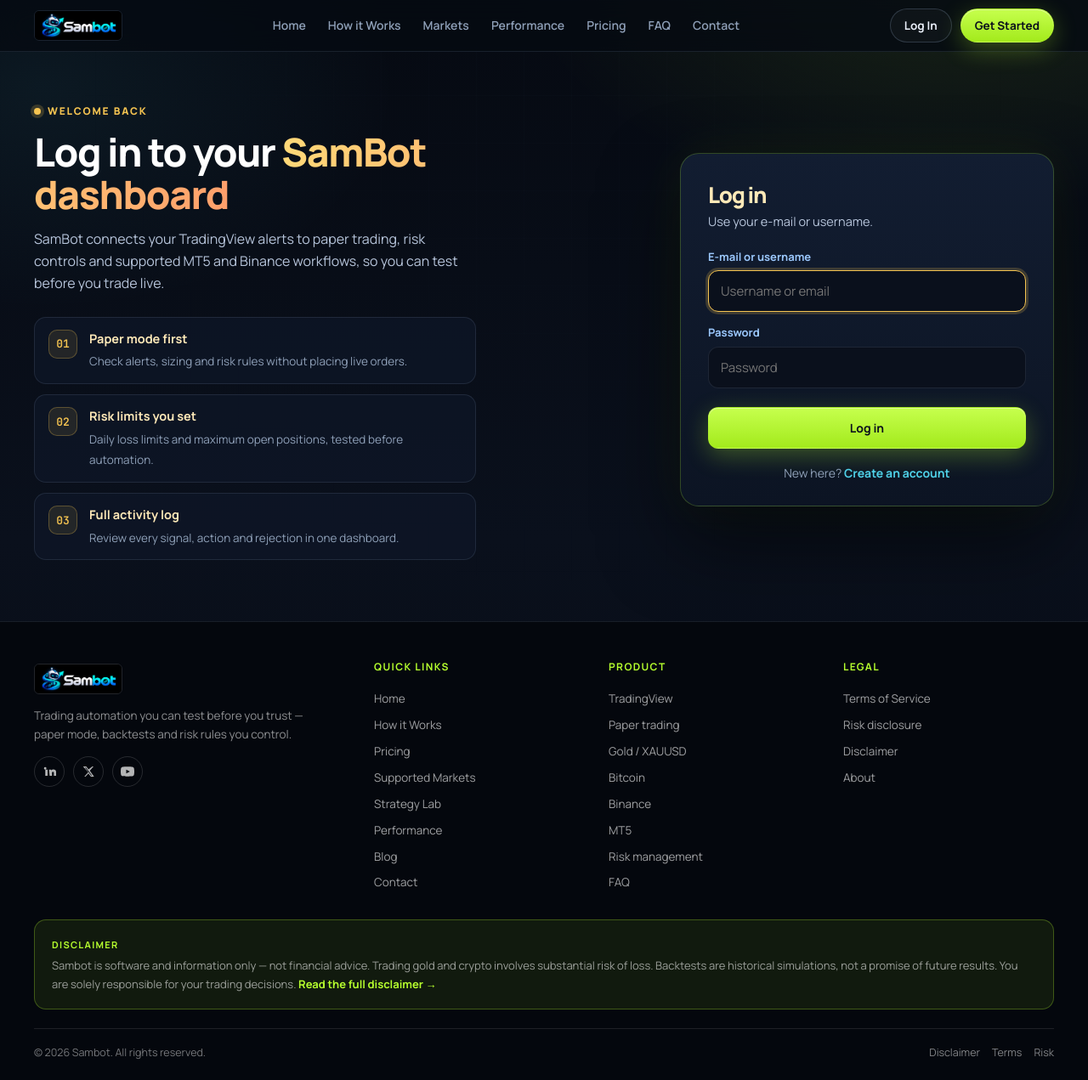
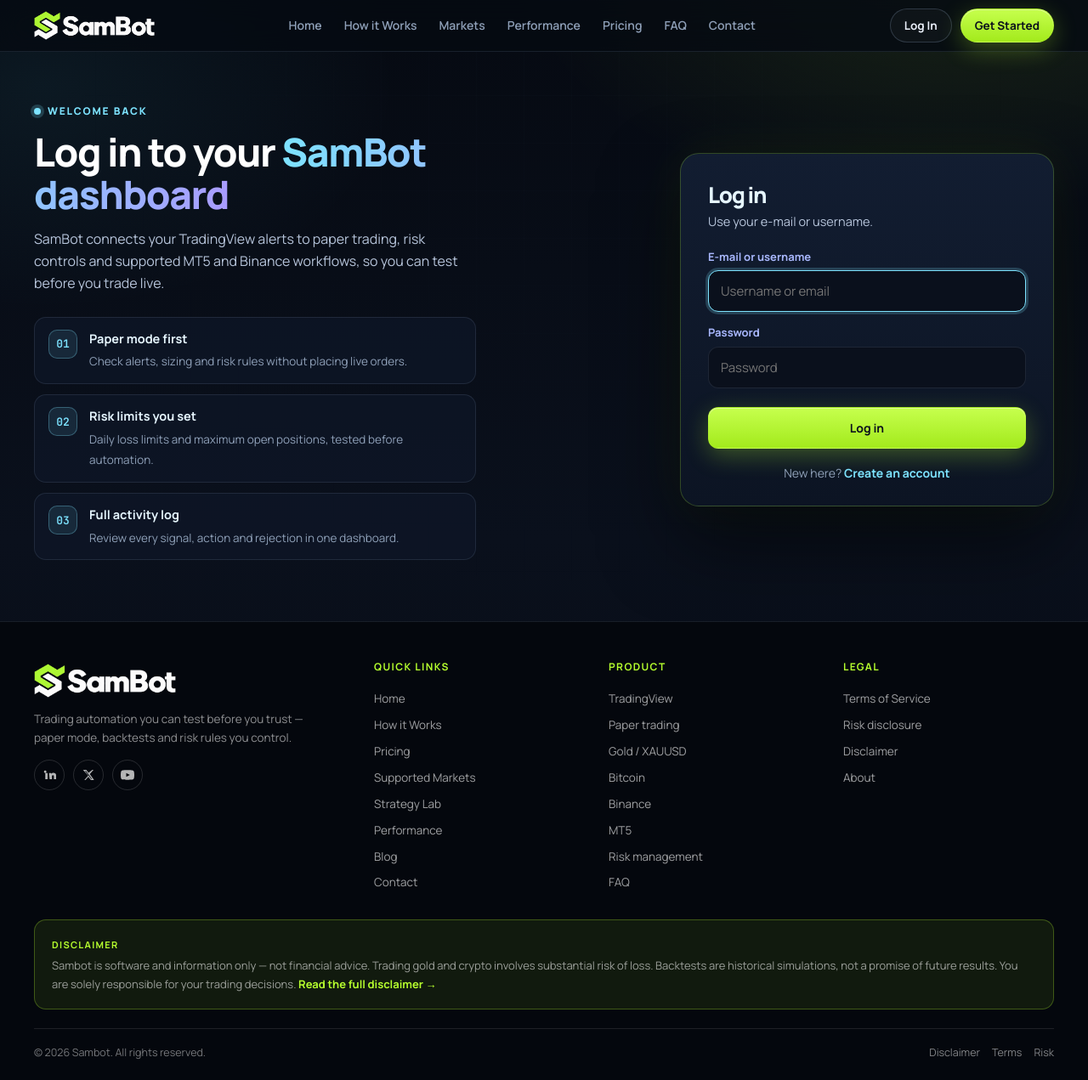
Before and after one commit to Sadamshah083/Tradingbot, a Django app: page /accounts/login/?next=/bot/ in a window 1280 px wide. Shown: the whole page at 85% size. Run offline with Django 5.2, Linux system fonts and the light colour scheme.

Commit message:
New SamBot logo in navbar/footer, replace yellow accents, balance home sections
Co-Authored-By: Claude Sonnet 5.5 <noreply@anthropic.com>

```diff
--- a/portal/static/css/sambot-theme.css
+++ b/portal/static/css/sambot-theme.css
@@ -1,7 +1,7 @@
 /* Sambot dark trading-terminal theme. Loaded after page styles so it overrides the light defaults. */
 :root{
   --spark:#B6FF2E;--spark2:#A3EA1C;--spark-soft:rgba(182,255,46,.16);
-  --gold:#F5C451;--gold-soft:rgba(245,196,81,.14);
+  --gold:#6FD3FF;--gold-soft:rgba(111,211,255,.14);
   --navy0:#060A12;--navy1:#0A101C;--navy2:#0F1828;--navy3:#162235;
   --graphite:#E8EEF8;--graphite2:#C9D3E3;--graphite3:#0F1828;
   --ink:#E8EEF8;--ink2:#060A12;--ink3:#9FB0C8;
@@ -27,7 +27,7 @@ html,body{background:var(--navy0);color:var(--text)}
 /* header */
 .site header.nav{background:rgba(6,10,18,.8);border-bottom:1px solid var(--line);box-shadow:none}
 .site nav .links a:hover,.site nav .links a.active{color:#fff;background:rgba(182,255,46,.12)}
-.logo img{border:1px solid var(--line)}
+.logo img{border:0;border-radius:0;height:34px;width:auto}
 .burger{background:var(--navy2);color:var(--text);border-color:var(--line)}
 .site nav .mobile{background:var(--navy1);box-shadow:0 20px 40px rgba(0,0,0,.5)}
 
@@ -113,8 +113,8 @@ a{color:var(--spark)}
 .mk-card:hover{transform:translateY(-4px);border-color:rgba(182,255,46,.4)}
 .mk-top{display:flex;align-items:center;gap:10px}
 .mk-badge{width:38px;height:38px;border-radius:11px;display:grid;place-items:center;font:800 11px "JetBrains Mono",monospace;flex:none}
-.mk-badge.gold{background:var(--gold-soft);color:var(--gold);border:1px solid rgba(245,196,81,.3)}
-.mk-badge.btc{background:rgba(247,147,26,.12);color:#F7931A;border:1px solid rgba(247,147,26,.3)}
+.mk-badge.gold{background:var(--gold-soft);color:var(--gold);border:1px solid rgba(111,211,255,.35)}
+.mk-badge.btc{background:rgba(155,140,255,.12);color:#B4A8FF;border:1px solid rgba(155,140,255,.35)}
 .mk-name b{display:block;color:#fff;font-size:15px}.mk-name small{color:var(--muted);font-size:11.5px}
 .mk-chg{margin-left:auto;padding:3px 9px;border-radius:999px;font-size:12px;font-weight:800;background:rgba(182,255,46,.12)}
 .mk-chg small{font-size:12px;font-weight:800}
@@ -122,7 +122,7 @@ a{color:var(--spark)}
 .mk-spark{width:100%;height:54px;display:block;margin:12px 0 8px}
 .mk-spark .line{fill:none;stroke:var(--spark);stroke-width:2;stroke-linejoin:round;vector-effect:non-scaling-stroke}
 .mk-spark .area{fill:url(#none);fill:rgba(182,255,46,.1);stroke:none}
-.mk-card:nth-child(1) .mk-spark .line{stroke:var(--gold)}.mk-card:nth-child(1) .mk-spark .area{fill:rgba(245,196,81,.1)}
+.mk-card:nth-child(1) .mk-spark .line{stroke:var(--gold)}.mk-card:nth-child(1) .mk-spark .area{fill:rgba(111,211,255,.1)}
 .mk-foot{display:flex;align-items:baseline;justify-content:space-between;gap:8px}
 .mk-price{color:#fff;font-size:18px;font-weight:800}.mk-note{color:#5F7089;font-size:10.5px}
 .mk-link{display:flex;align-items:center;gap:12px;padding:16px;border-radius:16px;border:1px solid var(--line);background:rgba(15,24,40,.8);color:var(--text);transition:transform .25s,border-color .25s,background .25s}
@@ -301,14 +301,35 @@ section.s .kicker{display:block;width:max-content;margin-left:auto;margin-right:
 .site footer .foot-main{padding:44px 0 22px}
 
 /* ===== login / register: warm accent palette for text ===== */
-.authpage .auth-side .eyebrow{color:#F5C451}
-.authpage .auth-side .eyebrow:before{background:#F5C451;box-shadow:0 0 0 4px rgba(245,196,81,.2)}
-.authpage .auth-side h1 .hi{background:linear-gradient(90deg,#FFD978,#FF9F6B);-webkit-background-clip:text;background-clip:text;color:transparent}
+.authpage .auth-side .eyebrow{color:#7DE3FF}
+.authpage .auth-side .eyebrow:before{background:#7DE3FF;box-shadow:0 0 0 4px rgba(125,227,255,.2)}
+.authpage .auth-side h1 .hi{background:linear-gradient(90deg,#7DE3FF,#A99BFF);-webkit-background-clip:text;background-clip:text;color:transparent}
 .authpage .auth-side .lead{color:#B6C4DA}
-.authpage .auth-points i{color:#F5C451;background:rgba(245,196,81,.1);border-color:rgba(245,196,81,.28)}
-.authpage .auth-points b{color:#FFE9B8}
-.authpage .auth-card h2{color:#FFE9B8}
-.authpage .auth-card label{color:#9CC9FF}
+.authpage .auth-points i{color:#7DE3FF;background:rgba(125,227,255,.1);border-color:rgba(125,227,255,.3)}
+.authpage .auth-points b{color:#E6F6FF}
+.authpage .auth-card h2{color:#E6F6FF}
+.authpage .auth-card label{color:#A9B8FF}
 .authpage .auth-card .lead2{color:#B6C4DA}
-.authpage .auth-card .alt a{color:#4FD1E8}
-.authpage .auth-card input:focus{border-color:#F5C451;box-shadow:0 0 0 3px rgba(245,196,81,.2)}
+.authpage .auth-card .alt a{color:#7DE3FF}
+.authpage .auth-card input:focus{border-color:#7DE3FF;box-shadow:0 0 0 3px rgba(125,227,255,.2)}
+
+/* ===== final pass: balanced sections ===== */
+.fcols .logo img{height:40px;width:auto;border:0}
+.home .risk-split{align-items:stretch}
+.home .risk-split>div:first-child{align-self:start}
+.home .risk-ui{display:flex;flex-direction:column;align-self:stretch;justify-content:space-between}
+.home .risk-ui .risk-row{flex:1;padding:0}
+.home .risk-ui h3{margin-bottom:6px}
+.home .perf-split{align-items:stretch}
+.home .perf-panel{display:flex;flex-direction:column}
+.home .perf-eq{flex:1;min-height:200px}
+.home .perf-copy{display:flex;flex-direction:column;justify-content:center}
+.home .perf-copy .cta{justify-content:flex-start}
+.home .plan>p{font-size:14px;line-height:1.55;min-height:112px}
+.home .plan .price{margin-top:6px}
+.home .faq-acc{align-items:start}
+.home .faq-item button{min-height:62px}
+.home .mk2-board,.home .perf-panel,.home .risk-ui{align-self:center}
+.home .risk-ui{align-self:stretch}
+.home .perf-panel{align-self:stretch}
+@media(max-width:1000px){.home .perf-copy .cta{justify-content:center}.home .plan>p{min-height:0}}
--- a/portal/templates/site/base.html
+++ b/portal/templates/site/base.html
@@ -106,12 +106,12 @@
   @media(max-width:560px){.fcols{grid-template-columns:1fr}.site h2{font-size:26px}.logo img{height:32px}.wrap{padding:0 16px}.foot-bottom{flex-direction:column;align-items:flex-start}}
 </style>
 {% block page_head %}{% endblock %}
-<link rel="stylesheet" href="{% static 'css/sambot-theme.css' %}?v=16">
+<link rel="stylesheet" href="{% static 'css/sambot-theme.css' %}?v=18">
 {% endblock %}
 {% block content %}
 <div class="site {% block site_class %}{% endblock %}">
 <header class="nav"><div class="wrap"><nav aria-label="Main">
-  <a class="logo" href="{% url 'landing' %}" aria-label="{{ SITE_NAME }}"><img src="{% static 'img/logo.jpg' %}" alt="{{ SITE_NAME }}" width="120" height="36"></a>
+  <a class="logo" href="{% url 'landing' %}" aria-label="{{ SITE_NAME }}"><img src="{% static 'img/sambot-logo.png' %}" alt="{{ SITE_NAME }}" width="154" height="36"></a>
   <ul class="links">
     <li><a href="{% url 'landing' %}" class="{% if request.path == '/' %}active{% endif %}">Home</a></li>
     <li><a href="{% url 'site_how' %}" class="{% if nav_page == 'how' %}active{% endif %}">How it Works</a></li>
@@ -159,7 +159,7 @@
   <div class="foot-main"><div class="wrap">
     <div class="fcols">
       <div>
-        <a class="logo" href="{% url 'landing' %}" aria-label="{{ SITE_NAME }}"><img src="{% static 'img/logo.jpg' %}" alt="{{ SITE_NAME }}" width="120" height="38"></a>
+        <a class="logo" href="{% url 'landing' %}" aria-label="{{ SITE_NAME }}"><img src="{% static 'img/sambot-logo.png' %}" alt="{{ SITE_NAME }}" width="160" height="38"></a>
         <p class="brand-blurb">Trading automation you can test before you trust — paper mode, backtests and risk rules you control.</p>
         {% if SUPPORT_EMAIL %}<p style="margin:12px 0 0"><a href="mailto:{{ SUPPORT_EMAIL }}">{{ SUPPORT_EMAIL }}</a></p>{% endif %}
         <div class="foot-social" aria-label="Social">
```
Also changed, not shown: portal/static/img/sambot-logo.png (added).
